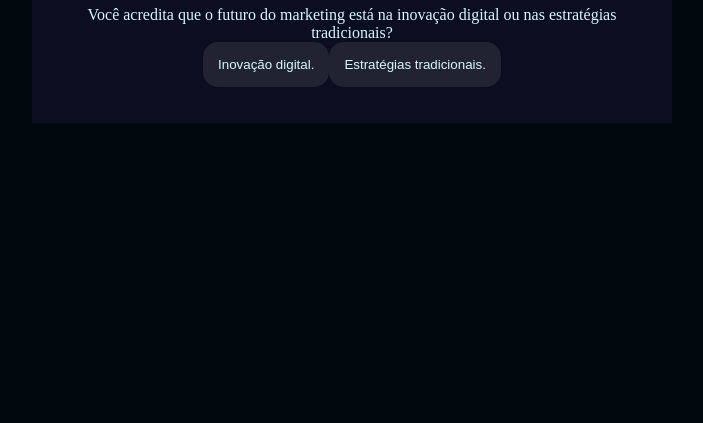
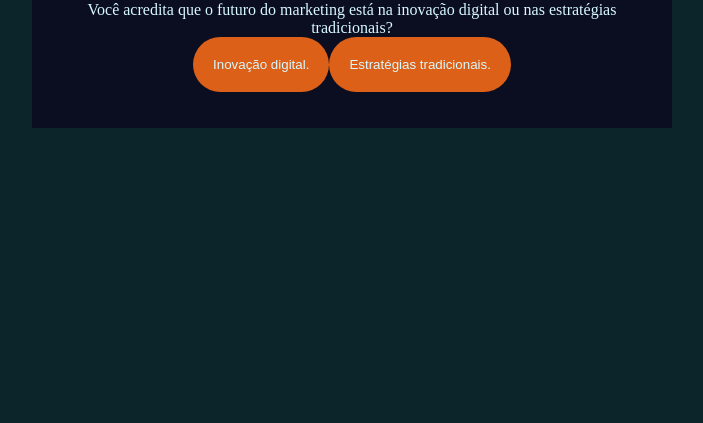
Before and after one commit to josueristow/Miss-oIA, a plain HTML site: page index.html in a window 1280 px wide. Shown: the part 393-816 px from the top of the page, without its empty margins (288-991 px from the left). Drawn offline with Linux system fonts and the light colour scheme.

Commit message:
Add files via upload

```diff
--- a/style.css
+++ b/style.css
@@ -1,8 +1,8 @@
 :root{
-    --cor-fundo: #01080E ;
+    --cor-fundo: #0c252b ;
     --cor-principal: #0B0D20 ;
-    --cor-secundaria: #212333;
-    --cor-destaque: #2BDEFD;
+    --cor-secundaria: #dd6018;
+    --cor-destaque: #2bfdda;
     --cor-texto: #D7F9FF;
 
 }
@@ -32,8 +32,8 @@ button {
     background-color: var(--cor-secundaria);
     color: var(--cor-texto);
     border: none;
-    border-radius: 15px;
-    padding: 15px;
+    border-radius: 60px;
+    padding: 20px;
     transition: background-color 0.3s;
 }
 
```
